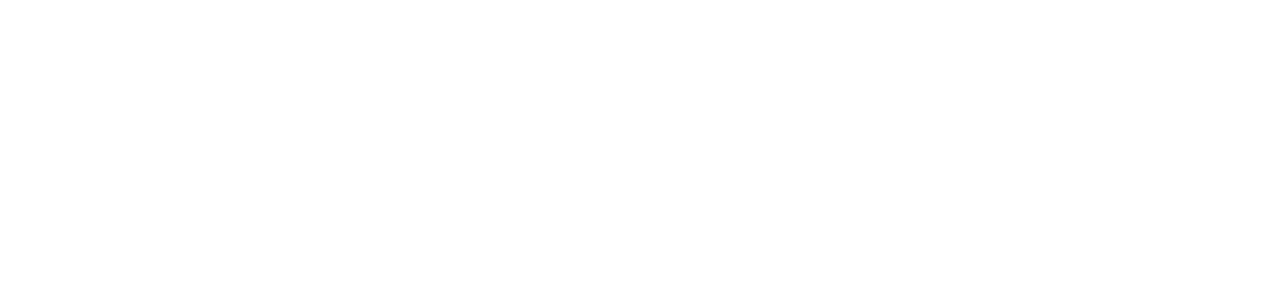
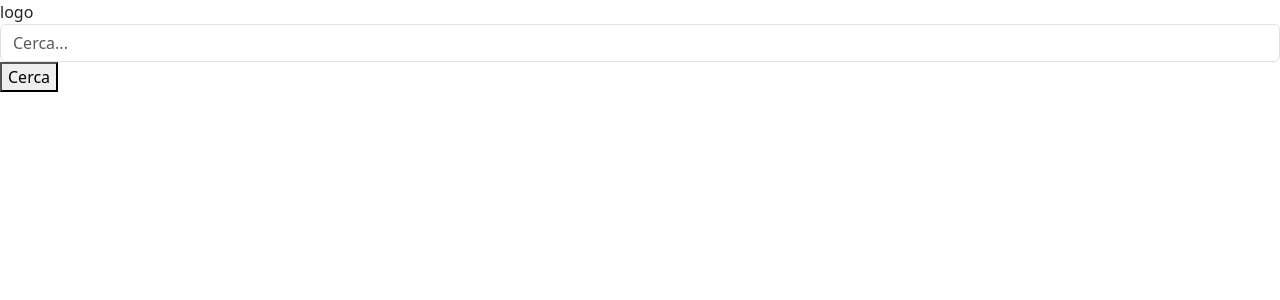
Before and after one commit to FrancescoM95/vite-boolflix, a Vue app: page / in a window 1280 px wide. Shown: the top 300 px of the page. Built offline with nearby package versions, Linux system fonts and the light colour scheme.

Commit message:
scaffolding

```diff
--- a/src/App.vue
+++ b/src/App.vue
@@ -1,10 +1,16 @@
 <script >
+import AppHeader from './components/AppHeader.vue';
+import AppMain from './components/AppMain.vue'
 export default {
   name: 'Boolflix',
+  components: { AppMain, AppHeader }
 }
 </script>
 
-<template></template>
+<template>
+  <AppHeader />
+  <AppMain />
+</template>
 
 <style lang="scss">
 @use './assets/scss/style.scss' as *;
--- /dev/null
+++ b/src/components/AppHeader.vue
@@ -0,0 +1,16 @@
+<script>
+import AppForm from './Form/AppForm.vue';
+export default {
+    name: 'AppHeader',
+    components: { AppForm }
+}
+</script>
+
+<template>
+    <header>
+        <div>logo</div>
+        <AppForm />
+    </header>
+</template>
+
+<style lang="scss"></style>
--- /dev/null
+++ b/src/components/AppMain.vue
@@ -0,0 +1,9 @@
+<script>
+export default {
+    name: 'AppMain'
+}
+</script>
+
+<template></template>
+
+<style lang="scss"></style>
--- /dev/null
+++ b/src/components/Form/AppForm.vue
@@ -0,0 +1,50 @@
+<script>
+import axios from 'axios';
+import FormImput from './FormImput.vue';
+export default {
+    name: 'AppForm',
+    data: () => ({
+        currentValue: '',
+        baseUriMovie: 'https://api.themoviedb.org/3/search/movie?query=',
+        api_keys: '&language=it-IT&api_key=affd5dce05723e00eba8a879024625c8',
+        movies: [],
+
+    }),
+    components: { FormImput },
+    methods: {
+        readValue(searchText) {
+            this.currentValue = searchText
+        },
+        sendForm() {
+            axios.get(this.currentURL).then(res => {
+                this.movies = res.data.results;
+                console.log(this.filteredMovies)
+            })
+        }
+    },
+    computed: {
+        currentURL() {
+            return this.baseUriMovie + this.currentValue + this.api_keys
+        },
+        filteredMovies() {
+            return this.movies.map(movie => {
+                return {
+                    "title": movie.title,
+                    "original title": movie.original_title,
+                    "language": movie.original_language,
+                    "vote": movie.vote_average
+                };
+            })
+        }
+    }
+}
+</script>
+
+<template>
+    <form @submit.prevent="sendForm">
+        <FormImput @value-change="readValue" />
+        <button>Cerca</button>
+    </form>
+</template>
+
+<style lang="scss"></style>
--- /dev/null
+++ b/src/components/Form/FormImput.vue
@@ -0,0 +1,16 @@
+<script>
+export default {
+    name: 'FormImput',
+    data: () => ({
+        currentValue: ''
+    }),
+    emits: ['value-change']
+}
+</script>
+
+<template>
+    <input type="text" class="form-control" placeholder="Cerca..." v-model.trim="currentValue"
+        @keyup="$emit('value-change', currentValue)">
+</template>
+
+<style lang="scss"></style>
```
